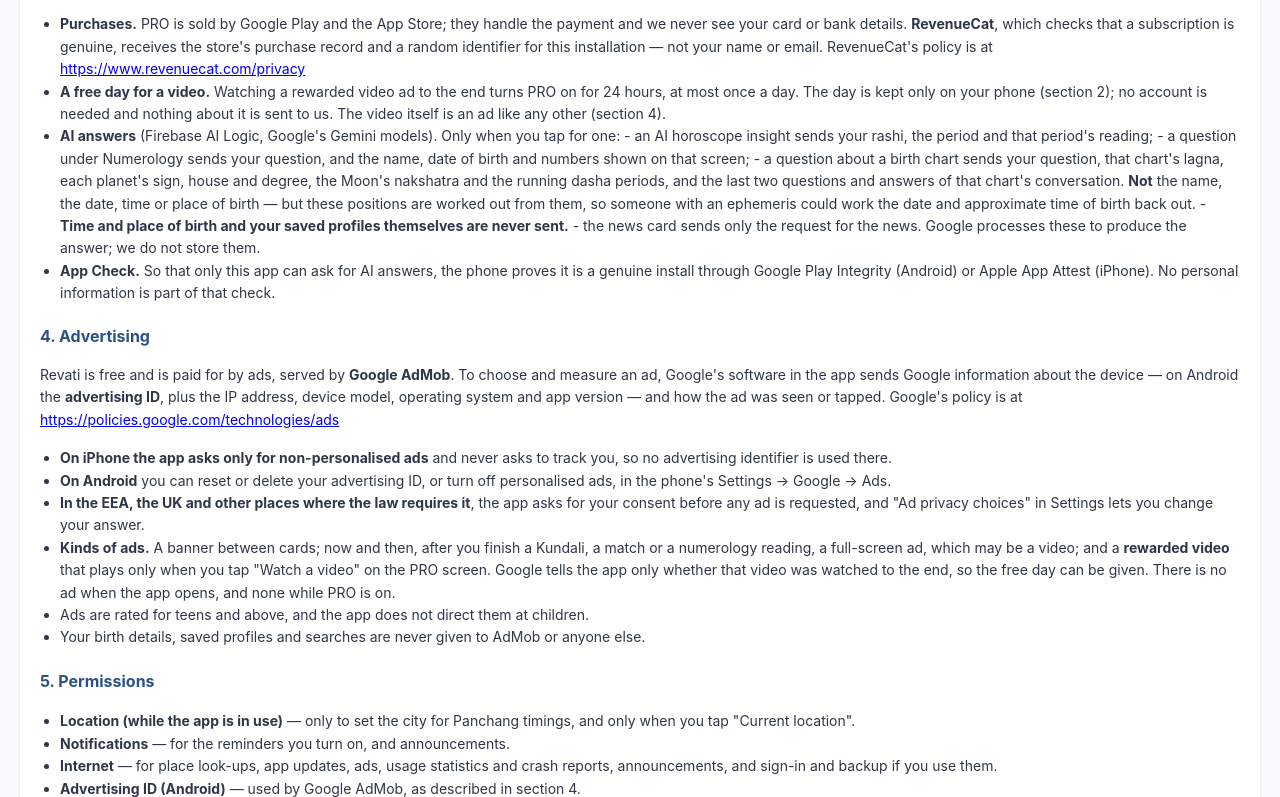
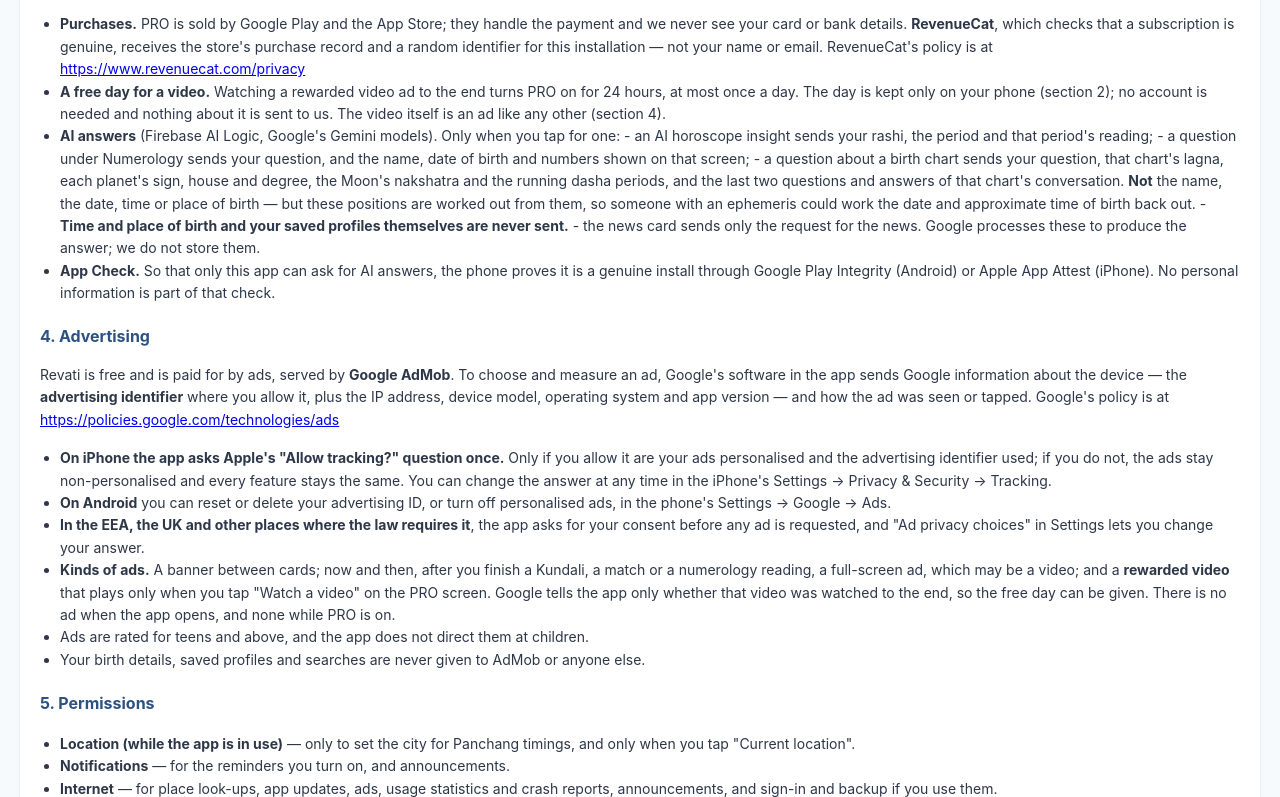
Before and after one commit to sksaini946230-rgb/sksaini946230-rgb.github.io, a plain HTML site: page privacy.html in a window 1280 px wide. Shown: the part 2003-2800 px from the top of the page. Drawn offline with Linux system fonts and the light colour scheme.

Commit message:
privacy 4: the iPhone asks the tracking question; personalised ads only on a yes

```diff
--- a/privacy.html
+++ b/privacy.html
@@ -37,7 +37,7 @@
     <!-- Generated from docs/PRIVACY_POLICY.md in Revati-Expo by scripts/render-privacy.mjs. Edit the markdown, then re-run it. -->
     <div class="container">
         <h1>Privacy Policy for Revati</h1>
-        <p class="last-updated"><strong>Effective:</strong> July 24, 2026 · <strong>Last updated:</strong> October 17, 2026</p>
+        <p class="last-updated"><strong>Effective:</strong> July 24, 2026 · <strong>Last updated:</strong> October 18, 2026</p>
         <p>Revati ("we", "our", "us") is published by Msunjay Enterprises. This policy explains what the <strong>Revati : Kundli &amp; Panchang</strong> app collects, where it goes, and how you can delete it. It covers the app on Android and on iPhone, which are the same app and handle your data the same way.</p>
         <p><em>This app was previously published as "AstroVeda". It is the same app under a new name.</em></p>
         <h2>1. The Short Version</h2>
@@ -93,9 +93,9 @@
             <li><strong>App Check.</strong> So that only this app can ask for AI answers, the phone proves it is a genuine install through Google Play Integrity (Android) or Apple App Attest (iPhone). No personal information is part of that check.</li>
         </ul>
         <h2>4. Advertising</h2>
-        <p>Revati is free and is paid for by ads, served by <strong>Google AdMob</strong>. To choose and measure an ad, Google's software in the app sends Google information about the device — on Android the <strong>advertising ID</strong>, plus the IP address, device model, operating system and app version — and how the ad was seen or tapped. Google's policy is at <a href="https://policies.google.com/technologies/ads">https://policies.google.com/technologies/ads</a></p>
+        <p>Revati is free and is paid for by ads, served by <strong>Google AdMob</strong>. To choose and measure an ad, Google's software in the app sends Google information about the device — the <strong>advertising identifier</strong> where you allow it, plus the IP address, device model, operating system and app version — and how the ad was seen or tapped. Google's policy is at <a href="https://policies.google.com/technologies/ads">https://policies.google.com/technologies/ads</a></p>
         <ul>
-            <li><strong>On iPhone the app asks only for non-personalised ads</strong> and never asks to track you, so no advertising identifier is used there.</li>
+            <li><strong>On iPhone the app asks Apple's "Allow tracking?" question once.</strong> Only if you allow it are your ads personalised and the advertising identifier used; if you do not, the ads stay non-personalised and every feature stays the same. You can change the answer at any time in the iPhone's Settings → Privacy &amp; Security → Tracking.</li>
             <li><strong>On Android</strong> you can reset or delete your advertising ID, or turn off personalised ads, in the phone's Settings → Google → Ads.</li>
             <li><strong>In the EEA, the UK and other places where the law requires it</strong>, the app asks for your consent before any ad is requested, and "Ad privacy choices" in Settings lets you change your answer.</li>
             <li><strong>Kinds of ads.</strong> A banner between cards; now and then, after you finish a Kundali, a match or a numerology reading, a full-screen ad, which may be a video; and a <strong>rewarded video</strong> that plays only when you tap "Watch a video" on the PRO screen. Google tells the app only whether that video was watched to the end, so the free day can be given. There is no ad when the app opens, and none while PRO is on.</li>
```
